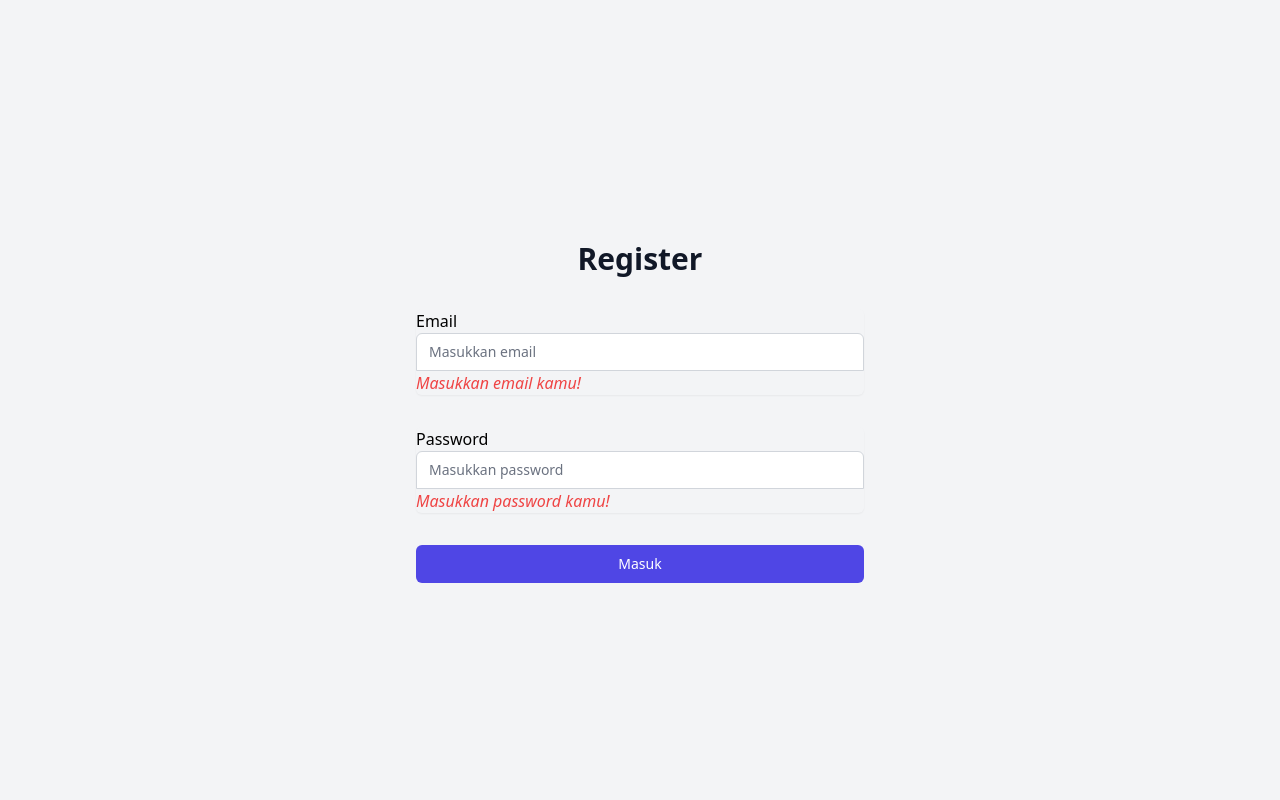
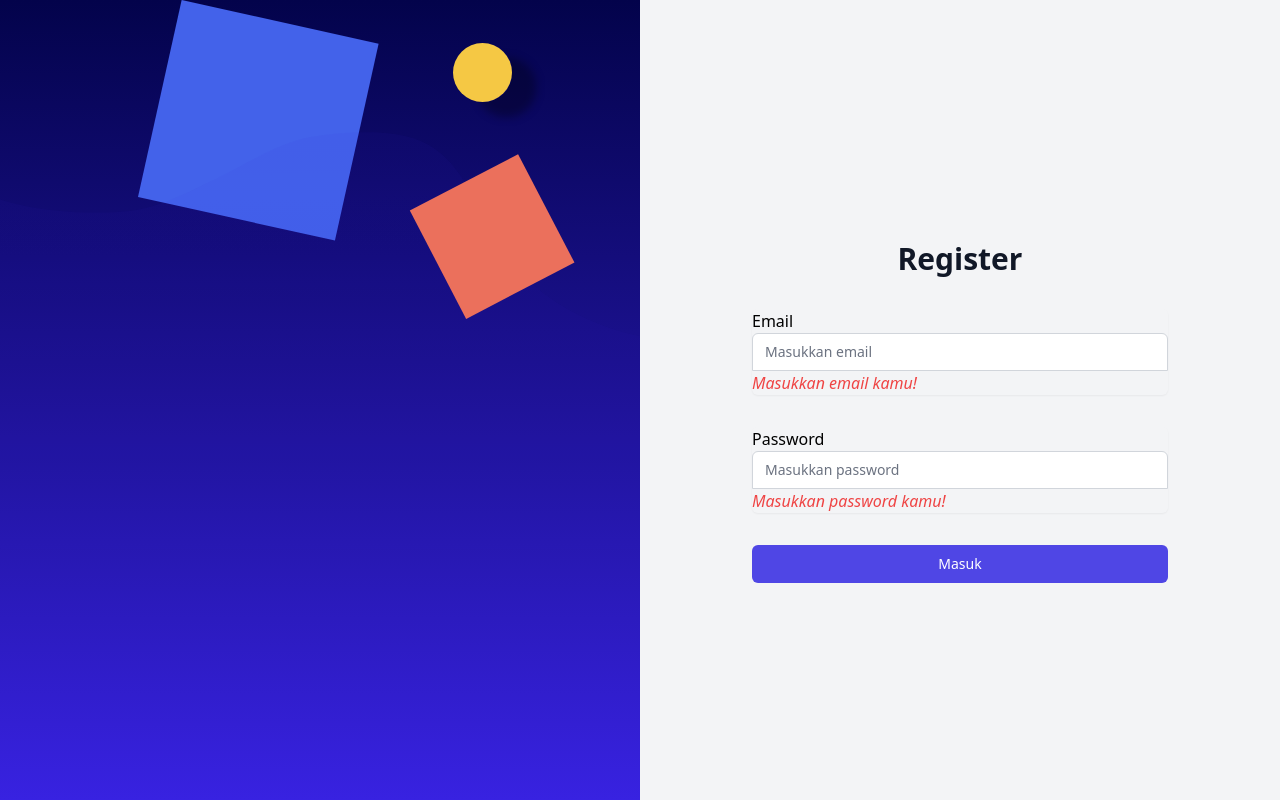
Before and after one commit to IF3110-2023-02-17/moi-spa-client, a React (Vite) app: page /register in a window 1280 px wide. Built offline with nearby package versions, Linux system fonts and the light colour scheme.

Commit message:
add: register

```diff
--- a/src/components/AuthForm/RegisterForm.tsx
+++ b/src/components/AuthForm/RegisterForm.tsx
@@ -21,7 +21,7 @@ const RegisterForm = () => {
     return (
         <>
         <div className="min-h-screen flex items-center justify-center bg-gray-100">
-        <div className="max-w-md w-full space-y-8">
+        <div className="p-4 m-4 max-w-md w-full space-y-8">
           <div>
             <h2 className="mt-6 text-center text-3xl font-extrabold text-gray-900">
               Register
--- a/src/pages/register/Register.tsx
+++ b/src/pages/register/Register.tsx
@@ -1,4 +1,5 @@
 import RegisterForm from "../../components/AuthForm/RegisterForm";
+import AuthWrapper from "../../components/AuthWrapper/AuthWrapper";
 
 
 
@@ -6,7 +7,10 @@ const Register = () => {
 
     return (
       <>
-        <RegisterForm />
+        <div className = "grid md:grid-cols-2">
+          <AuthWrapper/>
+          <RegisterForm/>
+        </div>
       </>
     )
 }
```
